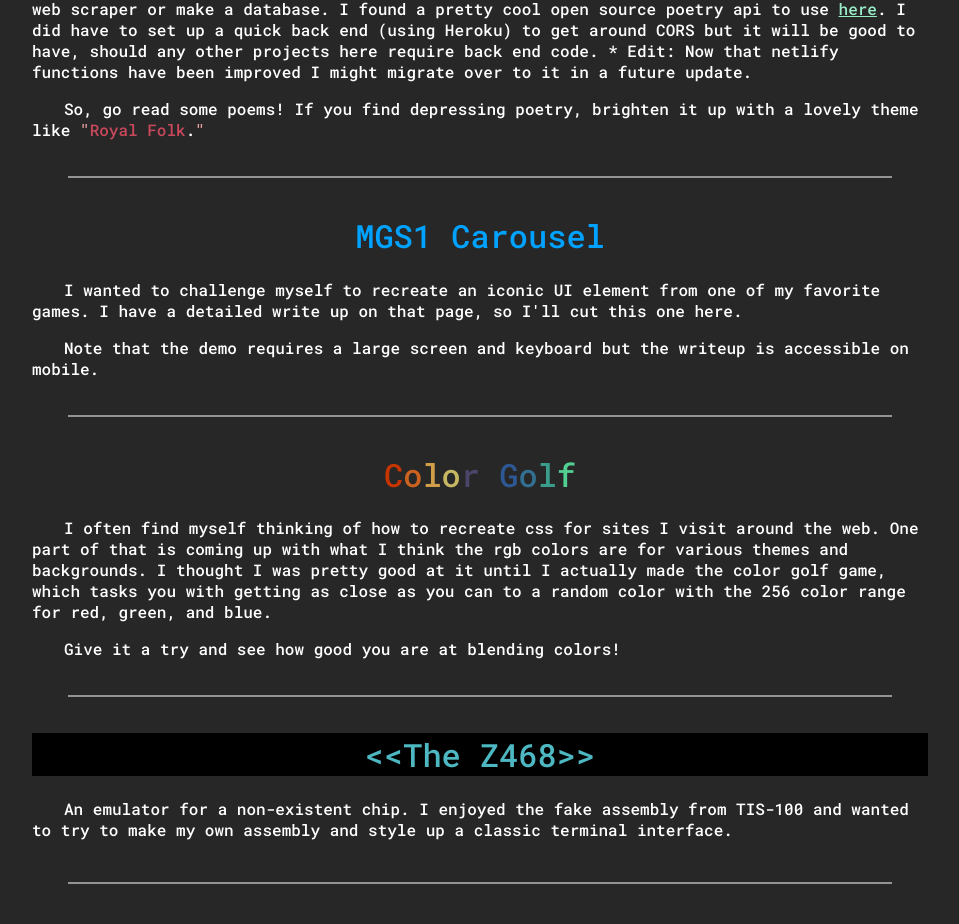
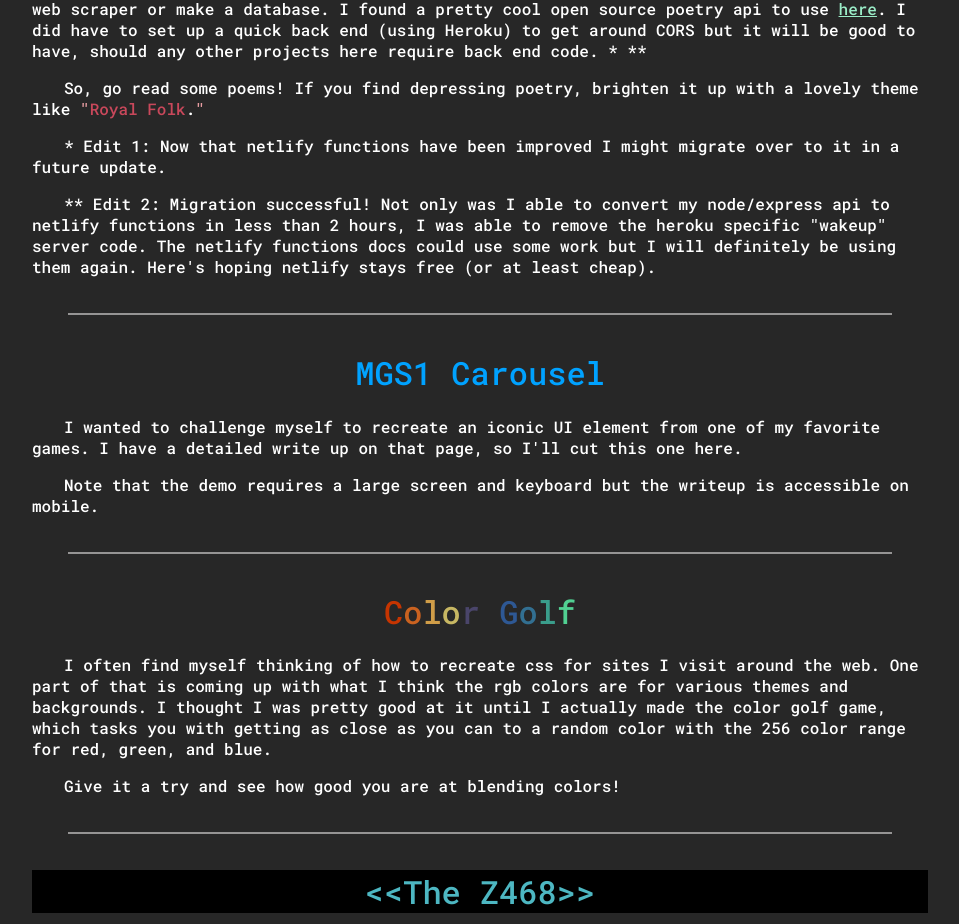
Before and after one commit to z-s-kusz/short-attention-span-js, a Vue app: page /about in a window 1280 px wide. Shown: the part 874-1798 px from the top of the page, without its empty margins (160-1119 px from the left). Built offline with nearby package versions, Linux system fonts and the light colour scheme.

Commit message:
chore: updated about page with migration info

```diff
--- a/src/views/About.vue
+++ b/src/views/About.vue
@@ -38,14 +38,24 @@
       to write a web scraper or make a database. I found a pretty cool open source poetry
       api to use <a href="https://github.com/thundercomb/poetrydb" target="_blank">here</a>.
       I did have to set up a quick back end (using Heroku) to get around
-      CORS but it will be good to have, should any other projects here require back end code.
-      * Edit: Now that netlify functions have been improved I might migrate over to it in
-      a future update.
+      CORS but it will be good to have, should any other projects here require back end code. * **
     </p>
     <p>So, go read some poems! If you find depressing poetry, brighten it up with a lovely
       theme like
       <span class="folk-secondary">"</span>
       <span class="folk-primary">Royal Folk</span>.<span class="folk-secondary">"</span>
+    </p>
+    <p>
+      * Edit 1: Now that netlify functions have been improved I might migrate over to it in
+      a future update.
+    </p>
+    <p>
+      ** Edit 2: Migration successful! Not only was I able to convert my node/express api
+      to netlify functions in less than 2 hours, I was able to remove the heroku specific
+      "wakeup" server code. The netlify functions docs could use some work but I will definitely
+      be using them again.
+      Here's hoping netlify stays free (or at least cheap).
+
     </p>
     <div class="spacer"></div>
 
```
